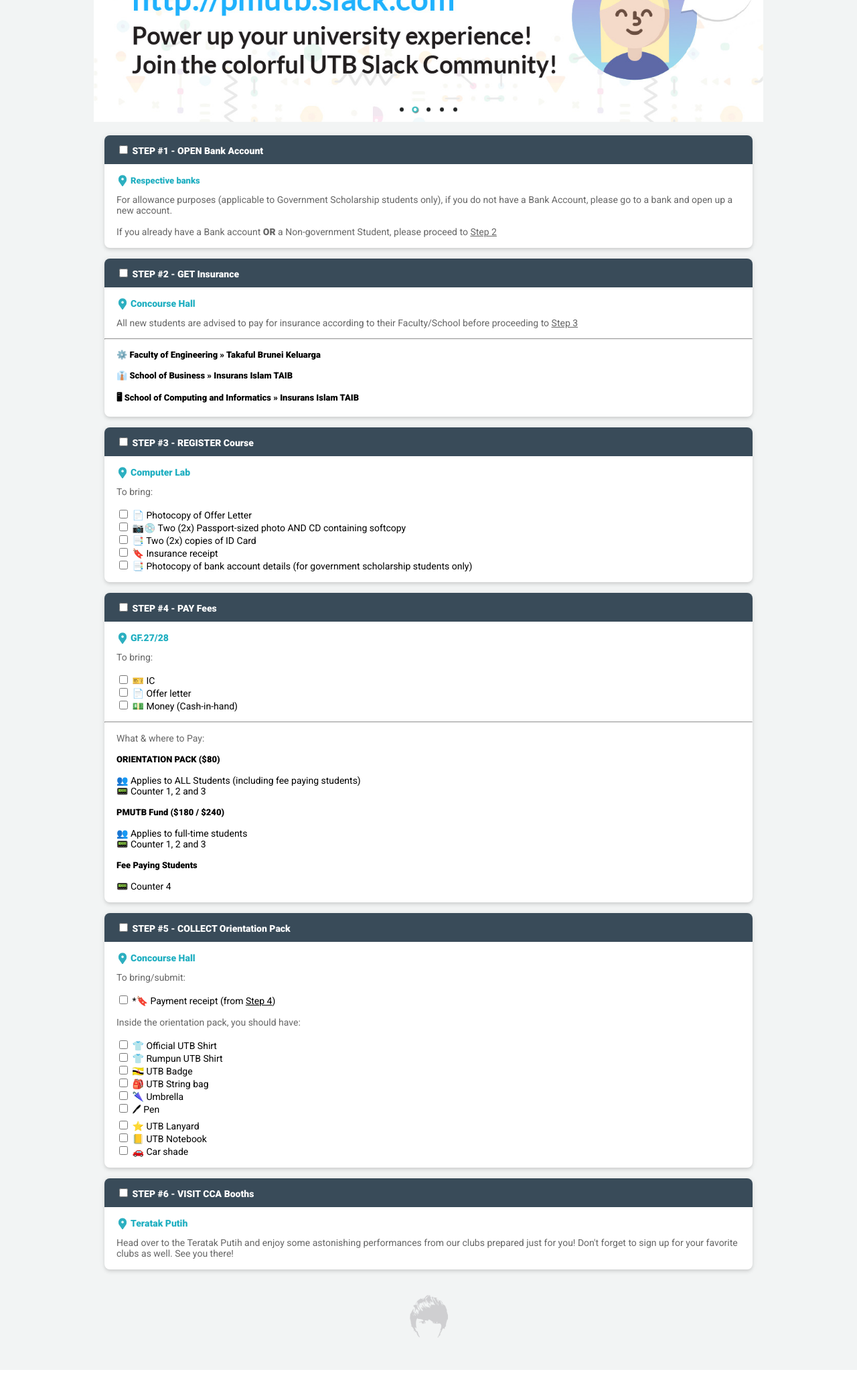
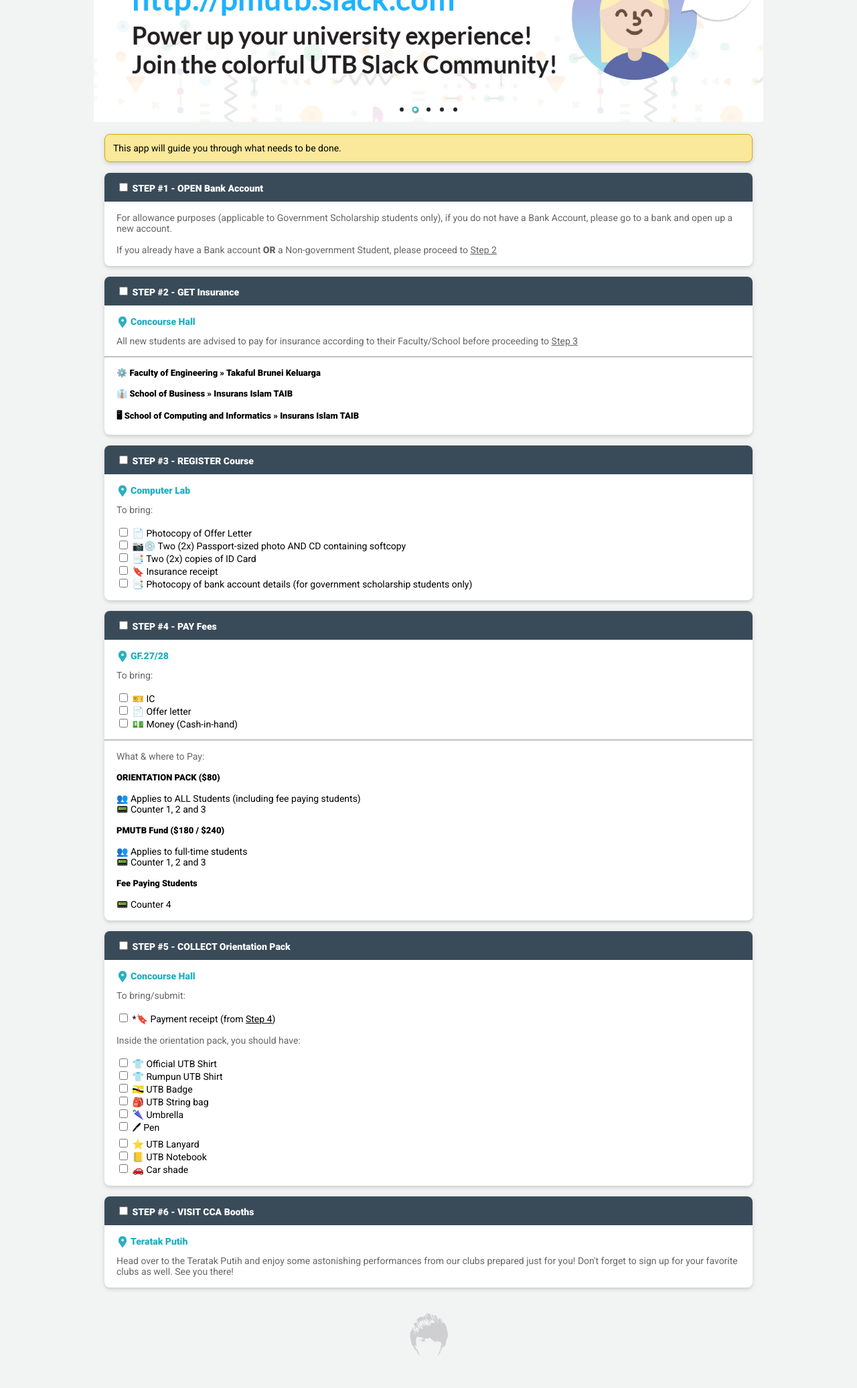
Before and after one commit to naqiuddinihsan/utbmoc, a PHP site: page / in a window 1280 px wide. Shown: the part 351-2423 px from the top of the page at 67% size. Before the commit the page ends 2396 px from the top, so only its background shows below. Run offline with PHP 8.4, Linux system fonts and the light colour scheme.

Commit message:
Removed location for step 1

```diff
--- a/index.php
+++ b/index.php
@@ -55,6 +55,12 @@
                     <div class="moc-canvas">
                         <div class="moc-post">
                             <ul>
+
+                                <li>
+                                <div class="moc-hint"
+                                    <p>This app will guide you through what needs to be done.</p>
+                                </div>
+                                </li>
                                 <!--STEP 1-->
                                 <li>
                                     <div class="moc-step">
@@ -62,7 +68,7 @@
                                         <input type="checkbox" name="moc-step" value="step" id="moc-step1">
                                         <label for="moc-step1">STEP #1 - OPEN Bank Account</label>
                                     </h4>
-                                    <h5><div class="moc-ico ico-loc"></div><?php echo $moc_loc_s1;?></h5>
+<!--                                    <h5><div class="moc-ico ico-loc"></div><?php echo $moc_loc_s1;?></h5>-->
                                     <p>For allowance purposes (applicable to Government Scholarship students only), if you do not have a Bank Account, please go to a bank and open up a new account.</p>
                                     <p>If you already have a Bank account <b>OR</b> a Non-government Student, please proceed to <u>Step 2</u></p>
                                     </div>
@@ -85,13 +91,7 @@
                                     </div>
                                 </li>
 
-<!--
-                                <li>
-                                <div class="moc-hint"
-                                    <p><em>You may either complete STEP 3A or 3B in any order. However, you still have to complete both steps before proceeding to <u>Step 4</u></em></p>
-                                </div>
-                                </li>
--->
+
 
                                 <!--STEP 3a-->
 <!--
```
